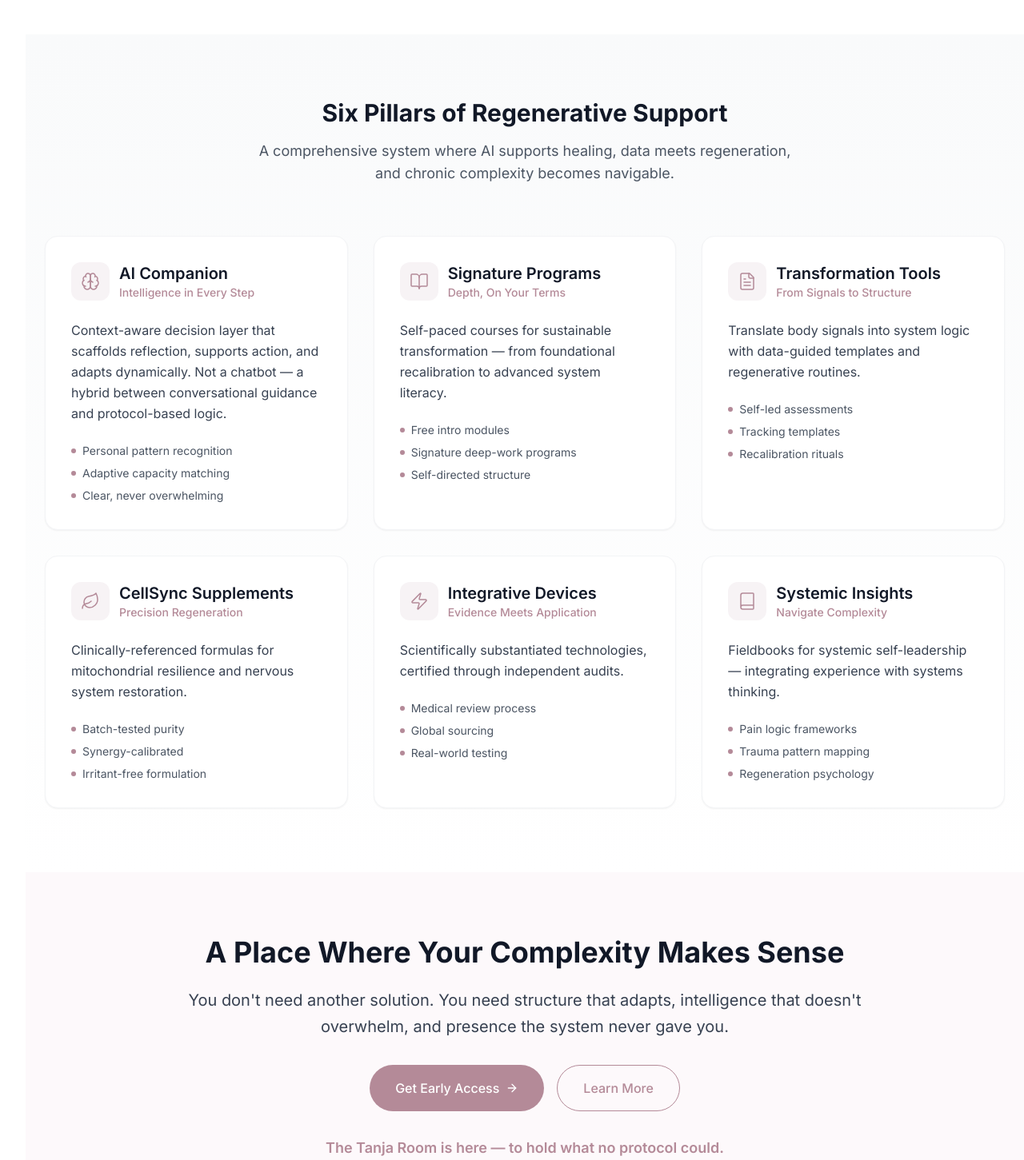
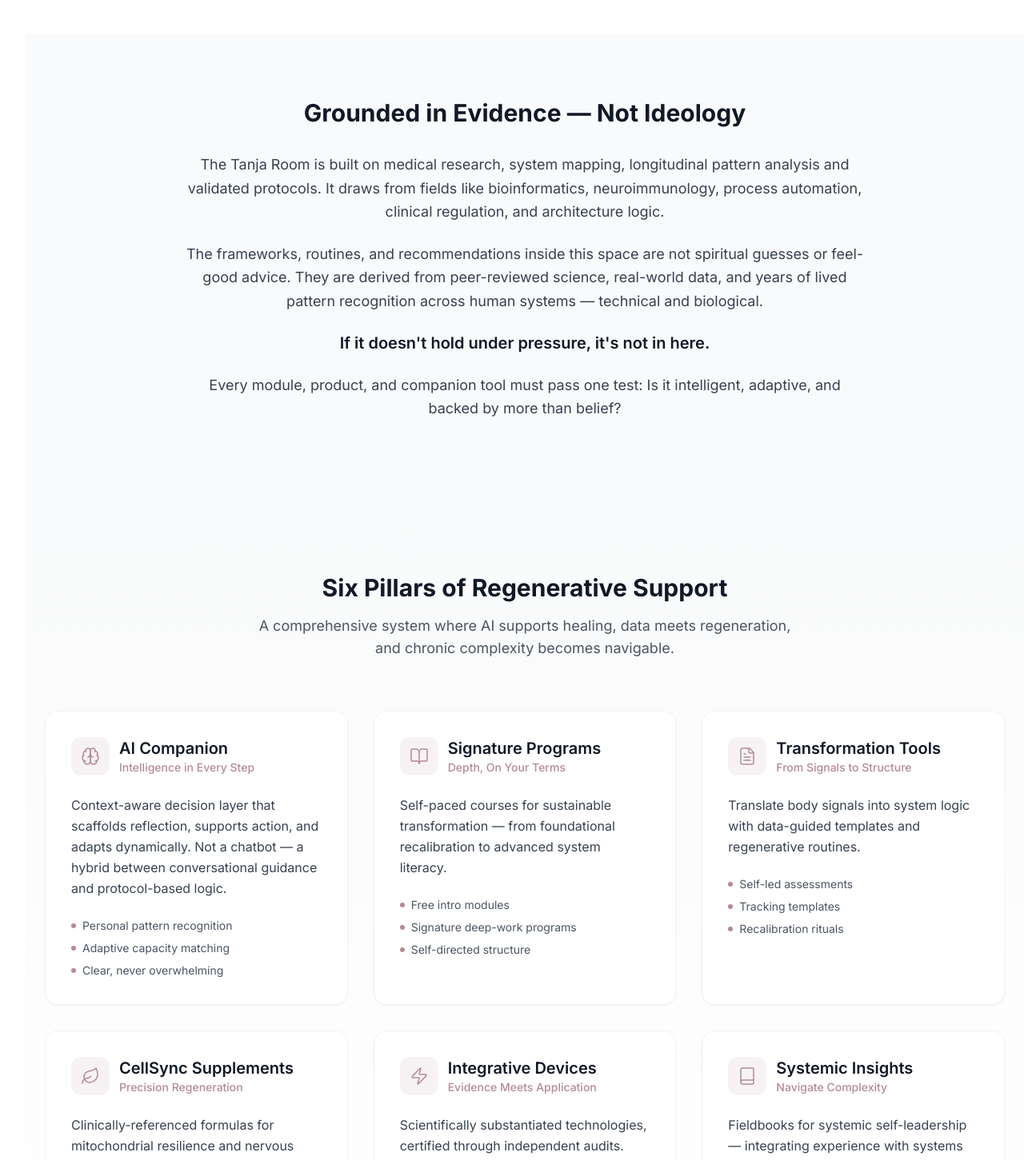
Before and after one commit to cxspectre/business-website, a Next.js app: page /thetanjaroom in a window 1280 px wide. Shown: the part 1280-2731 px from the top of the page at 80% size. Built offline with nearby package versions, Linux system fonts and the light colour scheme.

Commit message:
Add back essential content: evidence-based foundation and complete messaging about structure, intelligence, and presence

```diff
--- a/app/thetanjaroom/page.tsx
+++ b/app/thetanjaroom/page.tsx
@@ -113,6 +113,32 @@ export default function TheTanjaRoom() {
         </div>
       </section>
 
+      {/* Evidence-Based Foundation */}
+      <section className="py-20 bg-gray-50">
+        <div className="max-w-4xl mx-auto px-4 sm:px-6 text-center">
+          <h2 className="text-3xl font-bold text-gray-900 mb-8">
+            Grounded in Evidence — Not Ideology
+          </h2>
+          <div className="text-lg text-gray-700 leading-relaxed space-y-6 mb-8">
+            <p>
+              The Tanja Room is built on medical research, system mapping, longitudinal pattern analysis and validated protocols.
+              It draws from fields like bioinformatics, neuroimmunology, process automation, clinical regulation, and architecture logic.
+            </p>
+            <p>
+              The frameworks, routines, and recommendations inside this space are not spiritual guesses or feel-good advice.
+              They are derived from peer-reviewed science, real-world data, and years of lived pattern recognition across human systems — technical and biological.
+            </p>
+            <p className="font-semibold text-gray-900 text-xl">
+              If it doesn't hold under pressure, it's not in here.
+            </p>
+            <p>
+              Every module, product, and companion tool must pass one test:
+              Is it intelligent, adaptive, and backed by more than belief?
+            </p>
+          </div>
+        </div>
+      </section>
+
       {/* Core Offerings */}
       <section className="py-20 bg-gradient-to-b from-gray-50 to-white">
         <div className="max-w-7xl mx-auto px-4 sm:px-6">
@@ -163,14 +189,23 @@ export default function TheTanjaRoom() {
       {/* Call to Action */}
       <section className="py-20 bg-[#fdf9fb]">
         <div className="max-w-4xl mx-auto px-4 sm:px-6 text-center">
-          <h2 className="text-4xl font-bold text-gray-900 mb-6">
-            A Place Where Your Complexity Makes Sense
+          <h2 className="text-4xl font-bold text-gray-900 mb-8">
+            Because You Don't Need Another Solution
           </h2>
-          <p className="text-xl text-gray-700 leading-relaxed mb-8">
-            You don't need another solution. You need structure that adapts,
-            intelligence that doesn't overwhelm, and presence the system never gave you.
-          </p>
-          <div className="inline-flex flex-col sm:flex-row gap-4">
+          <div className="text-xl text-gray-700 leading-relaxed space-y-6 mb-12">
+            <p>
+              You need a place where your complexity makes sense.
+            </p>
+            <p>
+              A space to learn, reflect, choose, and rebuild — at your own rhythm, with real support.
+            </p>
+            <p>
+              With structure that adapts.<br />
+              With intelligence that doesn't overwhelm.<br />
+              And with the kind of presence that the system never gave you.
+            </p>
+          </div>
+          <div className="inline-flex flex-col sm:flex-row gap-4 mb-8">
             <a
               href="/contact"
               className="inline-flex items-center gap-2 px-8 py-4 bg-[#b48a98] text-white rounded-full font-medium hover:bg-[#b48a98]/90 transition-all duration-300 group"
@@ -185,7 +220,7 @@ export default function TheTanjaRoom() {
               Learn More
             </a>
           </div>
-          <p className="text-lg font-semibold text-[#b48a98] mt-8">
+          <p className="text-2xl font-bold text-[#b48a98]">
             The Tanja Room is here — to hold what no protocol could.
           </p>
         </div>
```
